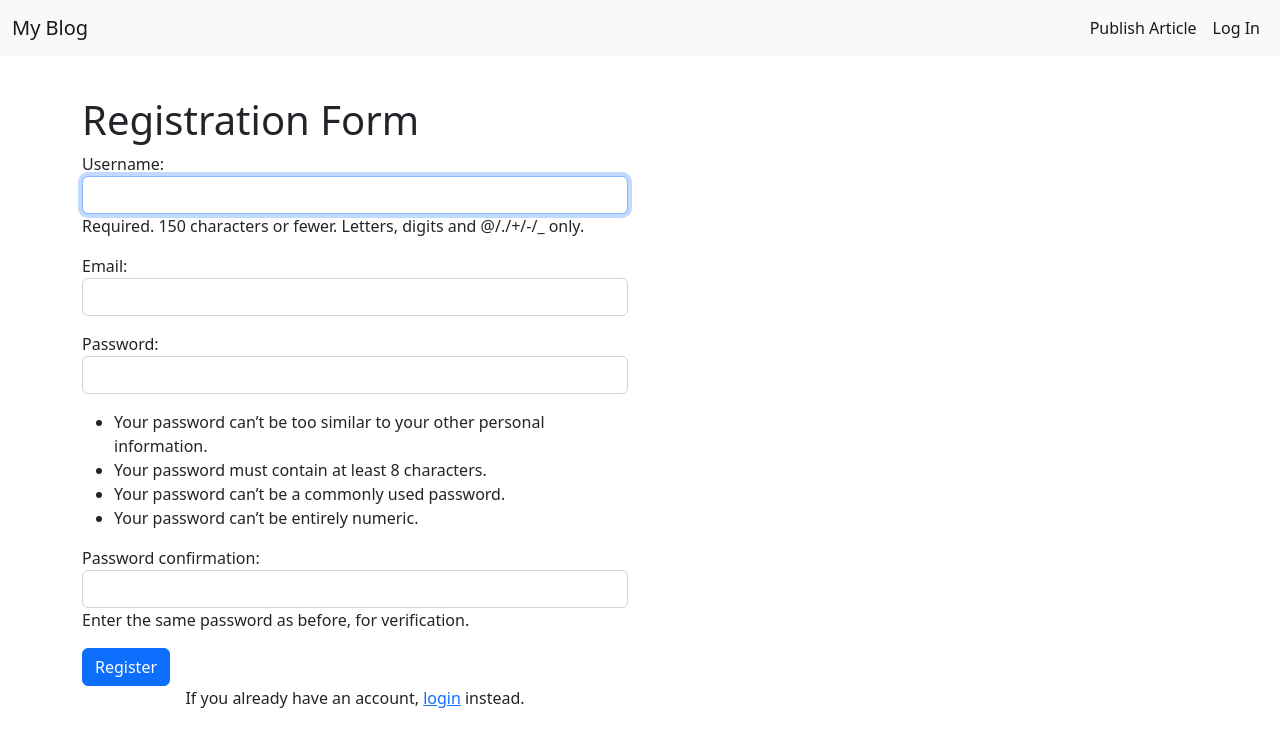
After one commit to demonking15543/django-blog, a Django app: page /accounts/register in a window 1280 px wide. The commit adds this page. Shown: the top 747 px of the page. Run offline with Django 3.2, Linux system fonts and the light colour scheme; some libraries are stand-ins or nearby versions.

Commit message:
post CRUD added

```diff
--- a/blog/urls.py
+++ b/blog/urls.py
@@ -15,7 +15,7 @@ Including another URLconf
 """
 from django.contrib import admin
 from django.urls import path, include
-
+from pages import views as pages_views
 urlpatterns = [
     path('admin/', include('admin_honeypot.urls', namespace='admin_honeypot')),
 
@@ -27,4 +27,5 @@ urlpatterns = [
 urlpatterns += [
     path('accounts/', include('django.contrib.auth.urls')),
 
+
 ]
--- a/pages/forms.py
+++ b/pages/forms.py
@@ -1,5 +1,7 @@
-from .models import Comment, NeastedComment
+from .models import Comment, NeastedComment, Post
 from django import forms
+from django.contrib.auth.forms import UserCreationForm
+from django.contrib.auth.models import User
 
 
 class CommentForm(forms.ModelForm):
@@ -18,9 +20,61 @@ class NeastedCommentForm(forms.ModelForm):
         self.fields['content'].widget.attrs.update({'style':"height: 100px"})
 
 
+    class Meta:
+        model = NeastedComment
+        fields = ('name', 'email', 'content',)
+
+
+
+
+
+
+
+class UserForm(UserCreationForm):
+
+
+    email = forms.EmailField(required=True)
+
+    class Meta:
+        model = User
+        fields = ("username", "email", "password1", "password2")
+
+    def  __init__(self, *args, **kwargs):
+        super(UserForm, self).__init__(*args, **kwargs)
+        for _, field in self.fields.items():
+            field.widget.attrs.update({'class': 'form-control'})
+
+    def clean_email(self):
+        data = self.cleaned_data["email"]
+        print(data)
+        if User.objects.filter(email=data).exists():
+            raise forms.ValidationError("A user with that email id already exists.")
+
+
+        return data
+
+    def save(self, commit=True):
+        user = super(UserForm, self).save(commit=False)
+        user.email = self.cleaned_data['email']
+        if commit:
+            user.save()
+        return user
+
+
+
+class ArticleForm(forms.ModelForm):
 
 
 
     class Meta:
-        model = NeastedComment
-        fields = ('name', 'email', 'content',)
+        model = Post
+        fields = ("title", "description", "status",)
+
+    def  __init__(self, *args, **kwargs):
+        super(ArticleForm, self).__init__(*args, **kwargs)
+        for _, field in self.fields.items():
+            if _ == 'status':
+
+                field.widget.attrs.update({'class': 'form-control w-25'})
+            else:
+                field.widget.attrs.update({'class': 'form-control'})
--- a/pages/urls.py
+++ b/pages/urls.py
@@ -7,9 +7,15 @@ app_name='pages'
 urlpatterns =[
     path("", views.home , name="home"),
     path("posts/<int:pk>/<slug:slug>/", views.post_detail , name="post_detail"),
+    path("posts/create/", views.post_create , name="post_create"),
+    path("posts/update/<int:pk>/<slug:slug>/", views.post_update , name="post_update"),
+    path("posts/remove/<int:pk>/<slug:slug>/", views.post_remove , name="post_remove"),
+
     path('blogpost-like/<int:pk>/<slug:slug>/', views.BlogPostLike, name="post_like"),
     path('nested-comment/', views.nested_comment, name="nested_comment"),
     path('logout/', views.Logout,  name='logout'),
+    path("accounts/register", views.register_request, name="register")
+
 
 
 
--- a/pages/views.py
+++ b/pages/views.py
@@ -3,8 +3,10 @@ from django.shortcuts import render, get_object_or_404
 from django.urls import reverse
 from . import models
 from django.core.paginator import Paginator, PageNotAnInteger, EmptyPage
-from .forms import CommentForm, NeastedCommentForm
-from django.contrib.auth import logout
+from .forms import CommentForm, NeastedCommentForm, UserForm, ArticleForm
+from django.contrib.auth import logout, login
+from django.contrib import messages
+from django.contrib.auth.decorators import login_required
 # Create your views here.
 
 
@@ -79,6 +81,68 @@ def post_detail(request, pk, slug):
 
     return render(request, 'post_detail.html', context)
 
+@login_required
+def post_create(request):
+
+    context = {}
+    form = ArticleForm(request.POST or None)
+    context['form'] = form
+
+    if request.method == 'POST':
+        if form.is_valid():
+            new_post=form.save(commit=False)
+            new_post.author=request.user
+
+            new_post.save()
+            if new_post.status=="Publish":
+                messages.success(request, f"Success, Your article {new_post.title} has been published.")
+            else:
+                messages.success(request, f"Success, Your article {new_post.title} has been drafted.")
+
+            return HttpResponseRedirect(reverse("pages:home"))
+    return render (request, "edit_article.html", context)
+
+
+@login_required
+def post_update(request, pk, slug):
+    post = get_object_or_404(models.Post, pk=pk, slug=slug, author=request.user)
+
+    context = {}
+    form = ArticleForm(request.POST or None, instance=post)
+    context['form'] = form
+
+    if request.method == 'POST':
+        if form.is_valid():
+            new_post=form.save(commit=False)
+            new_post.author=request.user
+            new_post.save()
+
+
+            if new_post.status=="Publish":
+                messages.success(request, f"Success, Your article {new_post.title} has been updated and published.")
+            else:
+                messages.success(request, f"Success, Your article {new_post.title} has been updated and drafted.")
+
+            return HttpResponseRedirect(reverse("pages:home"))
+    return render (request, "edit_article.html", context)
+
+
+@login_required
+def post_remove(request, pk, slug):
+    post = get_object_or_404(models.Post, pk=pk, slug=slug, author=request.user)
+    title=post.title
+    post.delete()
+    messages.success(request, f"Success, article {title} has been removed.")
+    return HttpResponseRedirect(reverse("pages:home"))
+
+
+
+
+
+
+
+
+
 
 
 def BlogPostLike(request, pk, slug):
@@ -113,3 +177,20 @@ def nested_comment(request):
 
 
     return HttpResponseRedirect(reverse("pages:post_detail", args=[str(post.pk), str(post.slug)]))
+
+
+
+
+def register_request(request):
+    context = {}
+    form = UserForm(request.POST or None)
+    context['form'] = form
+
+    if request.method == "POST":
+        if form.is_valid():
+            user = form.save()
+            login(request, user)
+            messages.success(request, "Registration successful." )
+            return HttpResponseRedirect(reverse("pages:home"))
+
+    return render (request, "registration/register.html", context)
--- a/templates/base.html
+++ b/templates/base.html
@@ -9,6 +9,12 @@
     {% block title %}
     <title>My Blog</title>
     {% endblock title %}
+    <style>
+      ul.errorlist li{
+        list-style: none;
+        color: red;
+      }
+    </style>
 
 </head>
   <body>
@@ -19,6 +25,14 @@
     {% comment %} #main content {% endcomment %}
 
     <main class="container my-4">
+      {% if messages %}
+      <ul class="list-group">
+          {% for message in messages %}
+          <li {% if message.tags %} class="list-group-item list-group-item-{{ message.tags }}"{% endif %}>{{ message }}</li>
+          {% endfor %}
+      </ul>
+      {% endif %}
+
 
         <div class="row">
             {% block content %}
@@ -42,13 +56,15 @@
                     <div class="card-header">
                         <h2>My Blogs</h2>
                         <p class="fst-italic">Your last 3 posts</p>
+
                     </div>
 
 
                 </div>
                 {% for myblog in my_blogs  %}
 
-                <div class="card text-bg-light mb-2" style="max-width: 18rem; cursor: pointer;" onclick="location.href='{{myblog.get_absolute_url}}';">
+                <div class="card text-bg-light mb-2" style="max-width: 18rem; cursor: pointer;"
+                onclick="{% if myblog.status == 'Publish' %}location.href='{{myblog.get_absolute_url}}';{% else %}location.href='{% url 'pages:post_update' myblog.pk myblog.slug %}';{% endif %}">
 
                     <div class="card-body">
                       <h6 class="card-title text-info ">{{myblog.title|truncatechars:20}}</h6>
@@ -56,6 +72,13 @@
 
                       <p class=""><span class="fst-italic">Published {{myblog.updated_at}}</span></p>
 
+                      <div class="d-flex w-50 justify-content-between text-end">
+                         <span class="text-secondary">{{myblog.status}}</span>
+                        <a href="{% url 'pages:post_update' myblog.pk myblog.slug %}"><i class="fas fa-edit text-primary"></i></a>
+                        <a href="{% url 'pages:post_remove' myblog.pk myblog.slug %}"><i class="fas fa-trash text-danger"></i></a>
+
+
+                       </div>
 
                     </div>
                 </div>
--- a/templates/navbar.html
+++ b/templates/navbar.html
@@ -14,6 +14,15 @@
     </button>
     <div class="collapse navbar-collapse" id="navbarSupportedContent">
       <ul class="navbar-nav ms-auto mb-2 mb-lg-0">
+        <li class="nav-item">
+          <a
+          class="nav-link active"
+          aria-current="page"
+          href="{% url 'pages:post_create' %}"
+          >Publish Article</a
+
+
+        </li>
         <li class="nav-item">
           {% if not request.user.is_authenticated %}
           <a
--- a/templates/registration/login.html
+++ b/templates/registration/login.html
@@ -32,5 +32,8 @@
     <input type="hidden" name="next" value="{{ next }}">
   </form>
 
+  <div>
+    Don't have any account? <a href="{% url 'pages:register' %}">SignUp now</a>
+  </div>
 
 {% endblock %}
--- /dev/null
+++ b/templates/registration/register.html
@@ -0,0 +1,31 @@
+{% extends "base.html" %}
+
+{% block content %}
+
+
+<!--Register-->
+<div class="container py-3">
+        {% if messages %}
+            <ul class="messages">
+                {% for message in messages %}
+                <li {% if message.tags %} class="{{ message.tags }}"{% endif %}>{{ message }}</li>
+                {% endfor %}
+            </ul>
+            {% endif %}
+
+    <div class="row">
+        <div class="col-md-6">
+            <h1>Registration Form</h1>
+            <form method="POST">
+                {% csrf_token %}
+                {{ form.as_p }}
+                <button class="btn btn-primary" type="submit">Register</button>
+            </form>
+            <p class="text-center">If you already have an account, <a href="{% url 'login' %}">login</a> instead.</p>
+
+        </div>
+    </div>
+
+</div>
+
+{% endblock %}
```
Also changed, not shown: pages/models.py (+0 -7 lines), templates/edit_article.html (added, +30 -0 lines).
